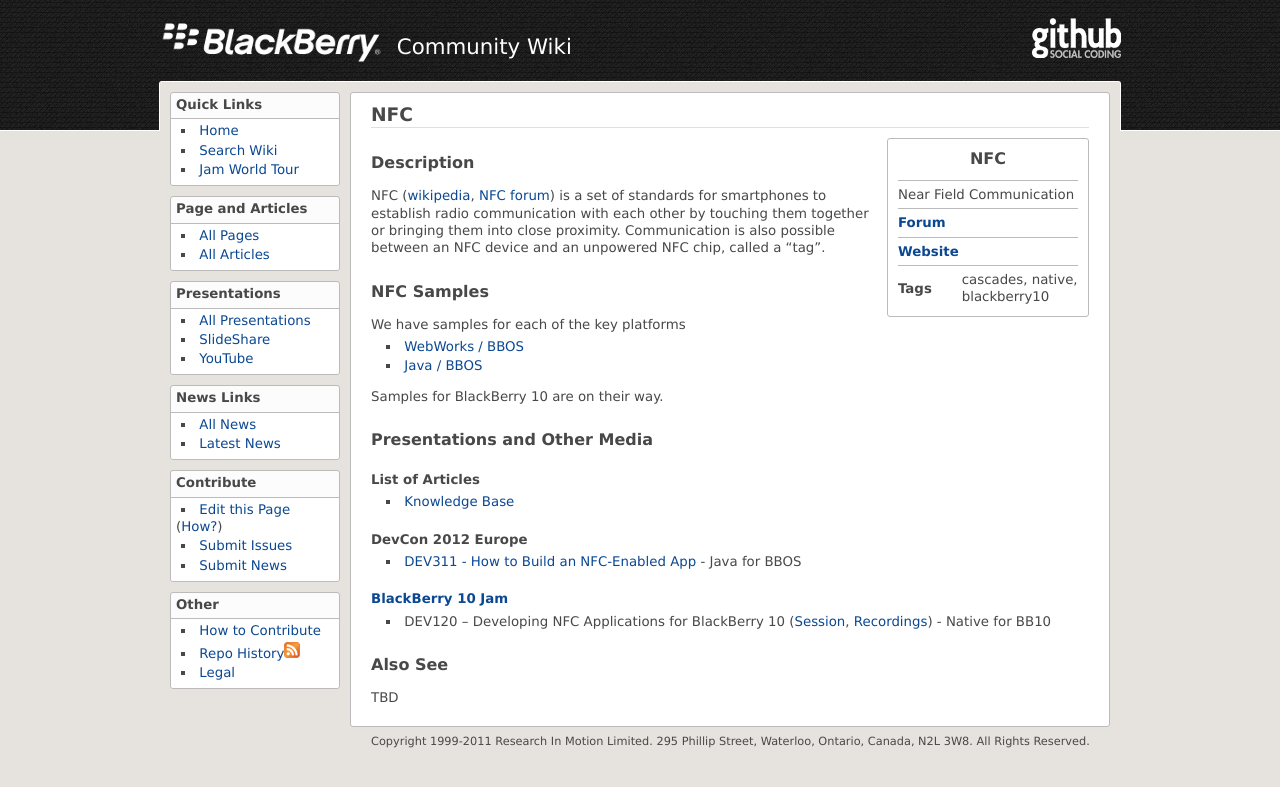
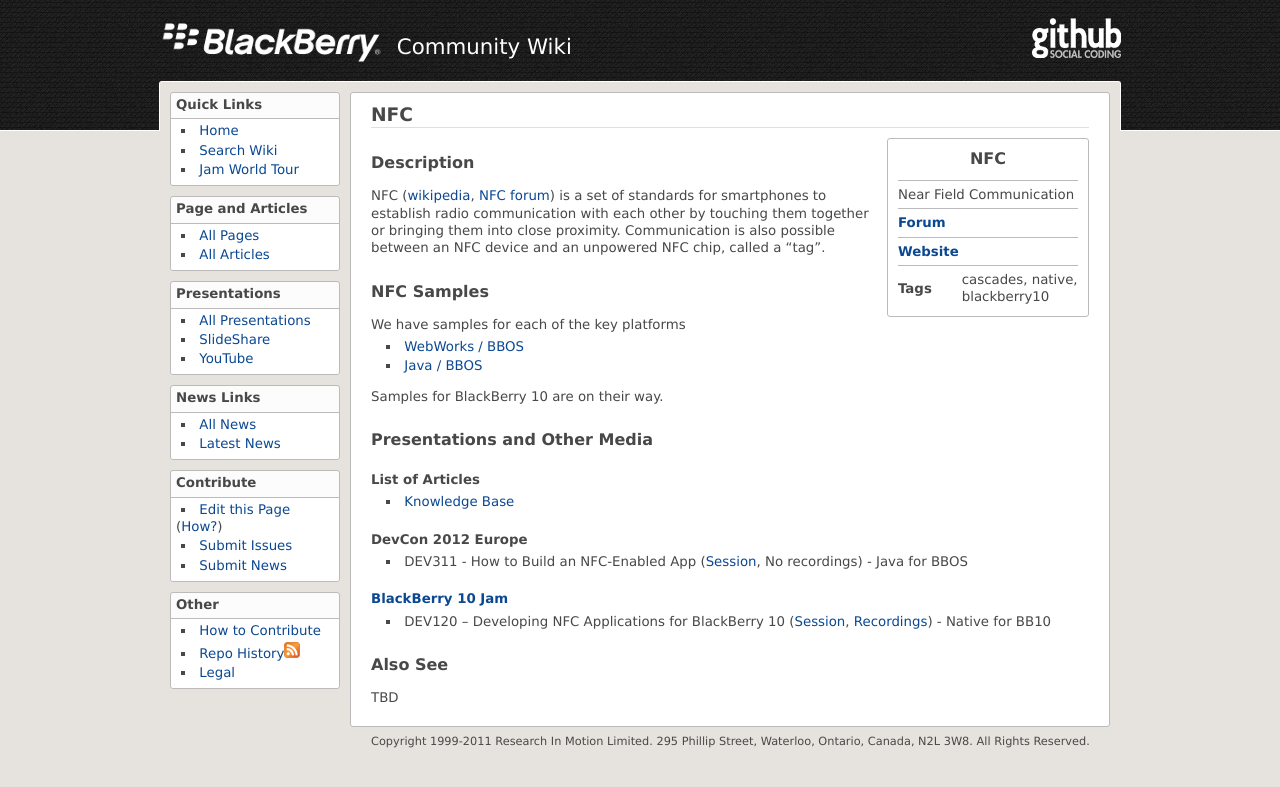
Before and after one commit to blackberry/Community, a Jekyll site: the page built from NFC.md, in a window 1280 px wide. Shown: the top 787 px of the page. Built offline with Jekyll 4.4.1, drawn with Linux system fonts in a browser that asks for light colours.

Commit message:
Adjusted the format for sessions w/o recordings

```diff
--- a/NFC.md
+++ b/NFC.md
@@ -36,7 +36,7 @@
 
 #### DevCon 2012 Europe
 
-* [DEV311 - How to Build an NFC-Enabled App][dc12e_dev311] - Java for BBOS
+* DEV311 - How to Build an NFC-Enabled App ([Session][dc12e_dev311], No recordings) - Java for BBOS
 
 
 #### [BlackBerry 10 Jam][bb10jam]
```
